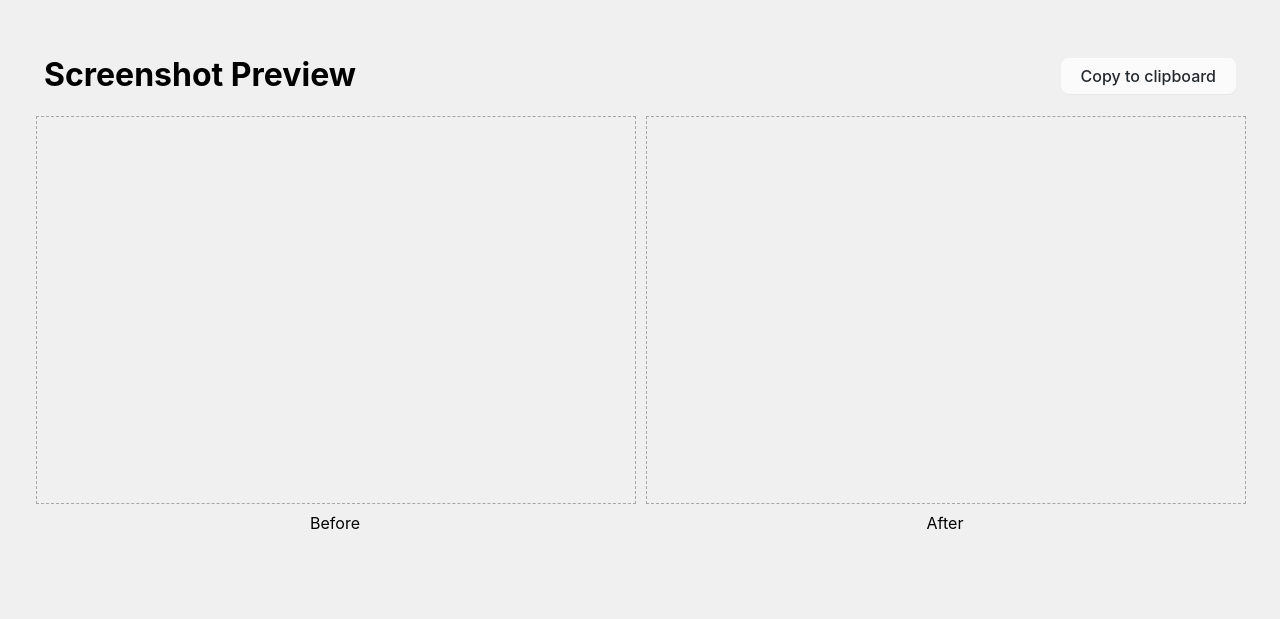
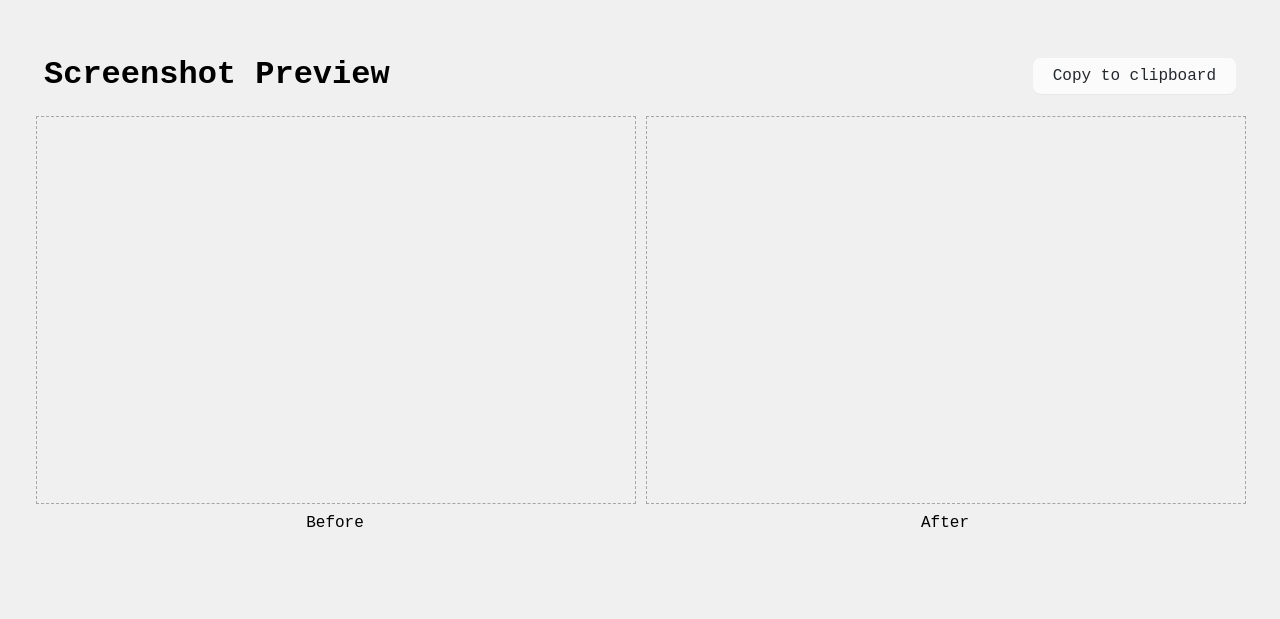
Before and after one commit to joonakeskitalo/before-after-screenshot, a plain HTML site: page index.html in a window 1280 px wide. Drawn offline with Linux system fonts and the light colour scheme.

Commit message:
feat: use monospace font

```diff
--- a/style.css
+++ b/style.css
@@ -1,5 +1,5 @@
 body {
-    font-family: "Maple Mono", Inter, sans-serif;
+    font-family: "Maple Mono", monospace;
     background-color: #f0f0f0;
 }
 
```
